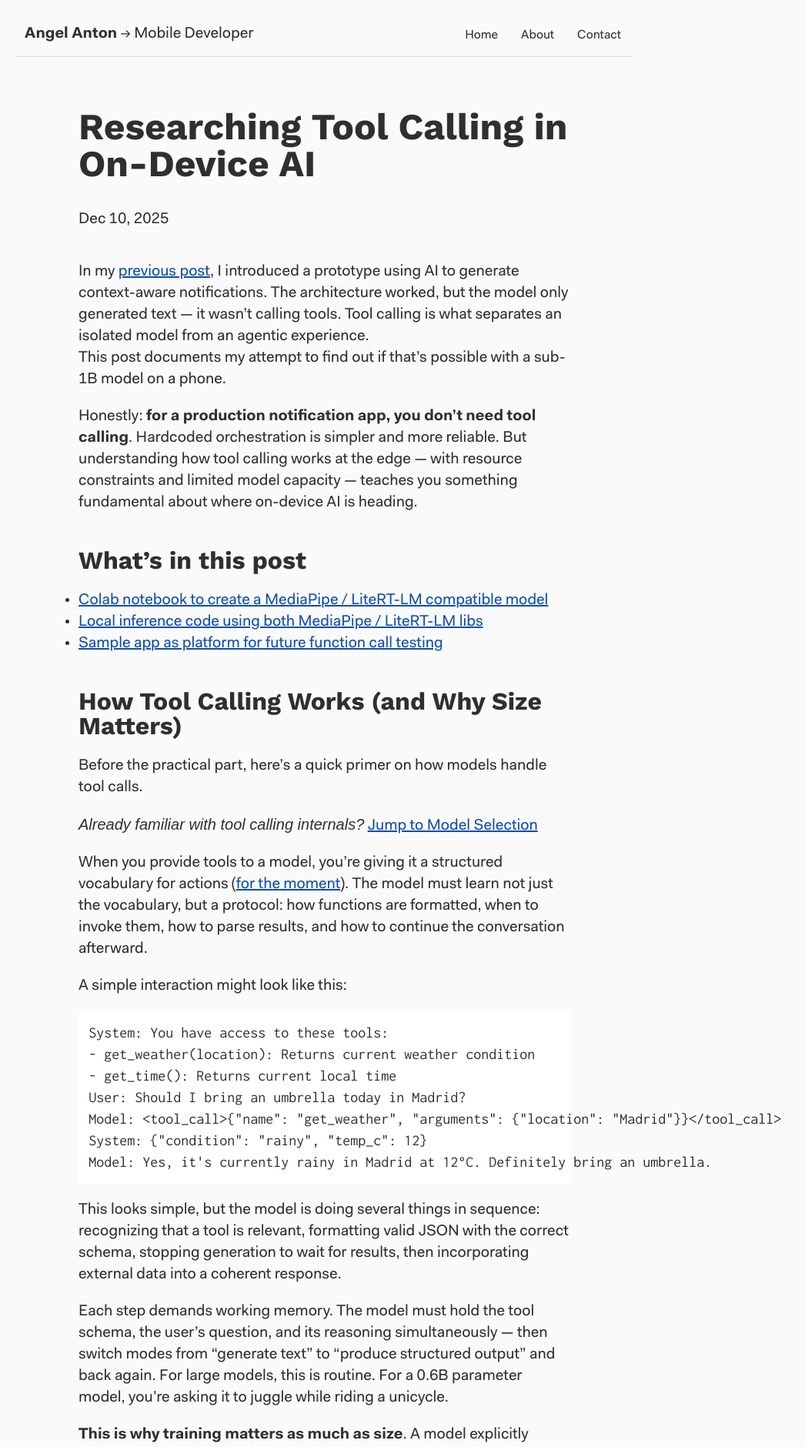
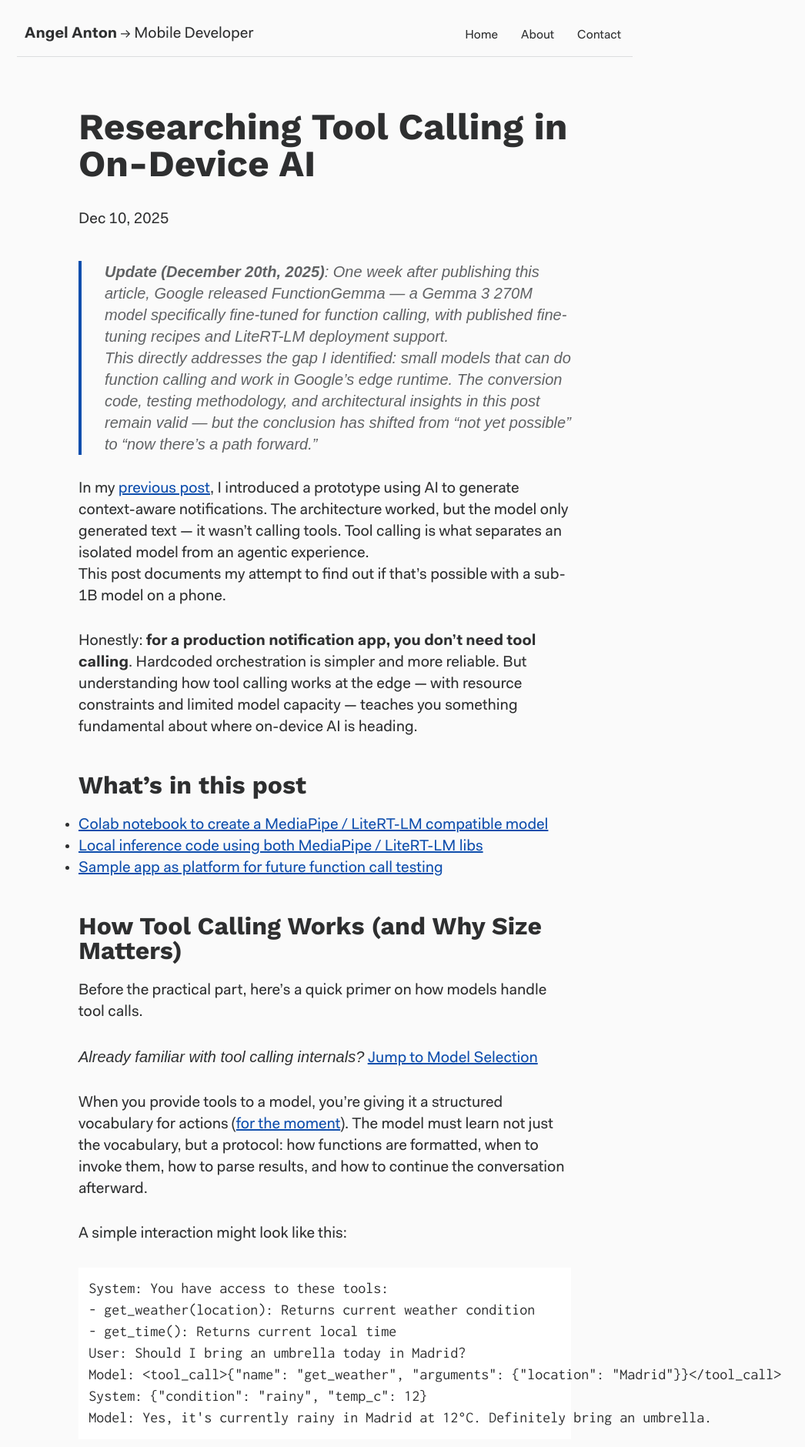
Before and after one commit to monday8am/monday8am.github.io, a Jekyll site: the page built from _posts/2025-12-10-function-calling-edge-ai.md, in a window 1280 px wide. Shown: the top 1880 px of the page at 77% size, without its empty margins (218-1264 px from the left). Built offline with Jekyll 4.4.1, drawn with Linux system fonts in a browser that asks for light colours; some web fonts are replaced.

Commit message:
Add update to edge ai function calling

```diff
--- a/_posts/2025-12-10-function-calling-edge-ai.md
+++ b/_posts/2025-12-10-function-calling-edge-ai.md
@@ -4,6 +4,8 @@ title:  "Researching Tool Calling in On-Device AI"
 date:   2025-12-10 14:23:00 +0100
 categories: blog
 ---
+
+> **Update (December 20th, 2025)**: One week after publishing this article, Google released FunctionGemma — a Gemma 3 270M model specifically fine-tuned for function calling, with published fine-tuning recipes and LiteRT-LM deployment support.<br /> This directly addresses the gap I identified: small models that can do function calling and work in Google's edge runtime. The conversion code, testing methodology, and architectural insights in this post remain valid — but the conclusion has shifted from "not yet possible" to "now there's a path forward."
 
 In my [previous post](https://monday8am.com/blog/2025/10/01/flat-notifications-edge-ai.html), I introduced a prototype using AI to generate context-aware notifications. The architecture worked, but the model only generated text — it wasn’t calling tools. Tool calling is what separates an isolated model from an agentic experience.
 This post documents my attempt to find out if that’s possible with a sub-1B model on a phone.
--- a/_sass/_typography.scss
+++ b/_sass/_typography.scss
@@ -39,7 +39,14 @@ Block Body Texts
 p,
 blockquote,
 pre {
-	margin: 0 0 1em;
+	margin: 0 0 1.5em;
+}
+
+blockquote {
+  border-left: 4px solid $link-color;
+  padding: 0 0 0 1.5em;
+  font-style: italic;
+  color: lighten($font-color, 20%);
 }
 
 h1 + p {
```
